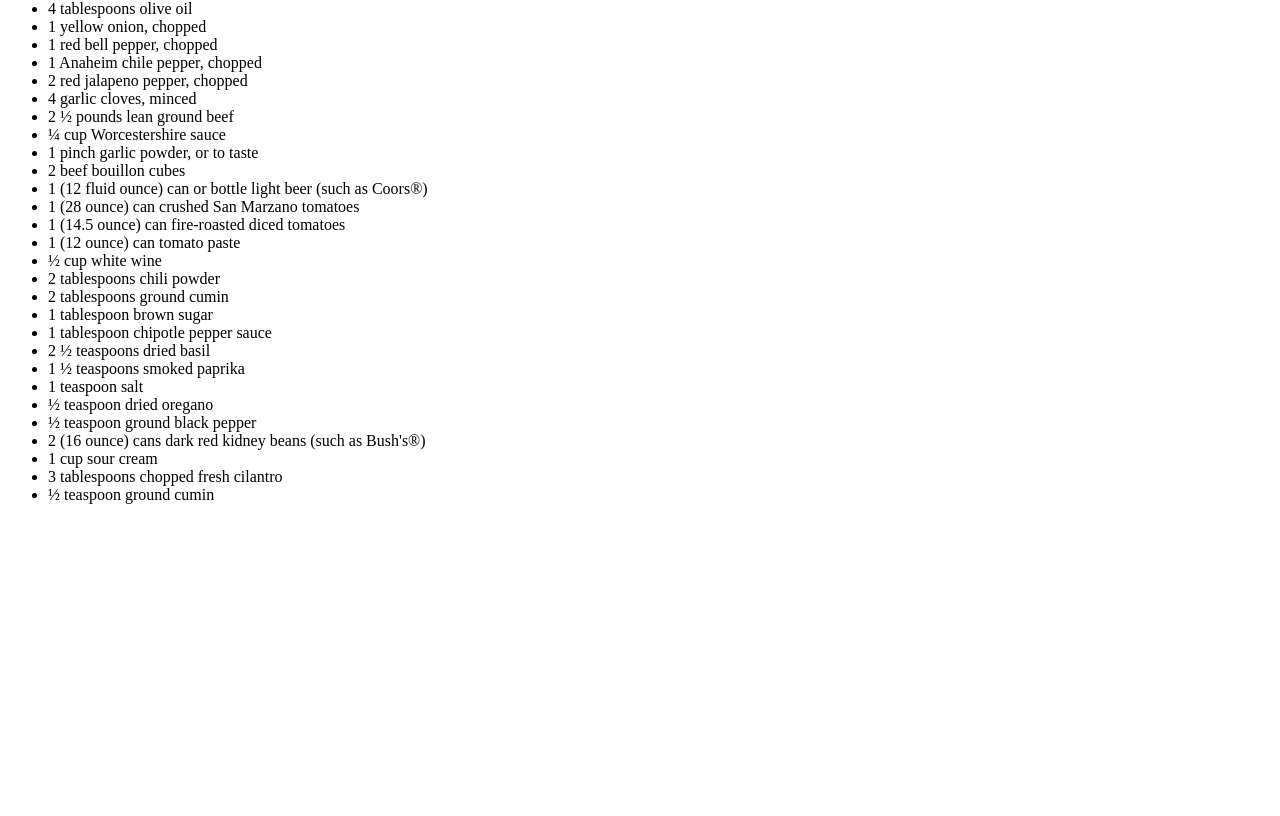
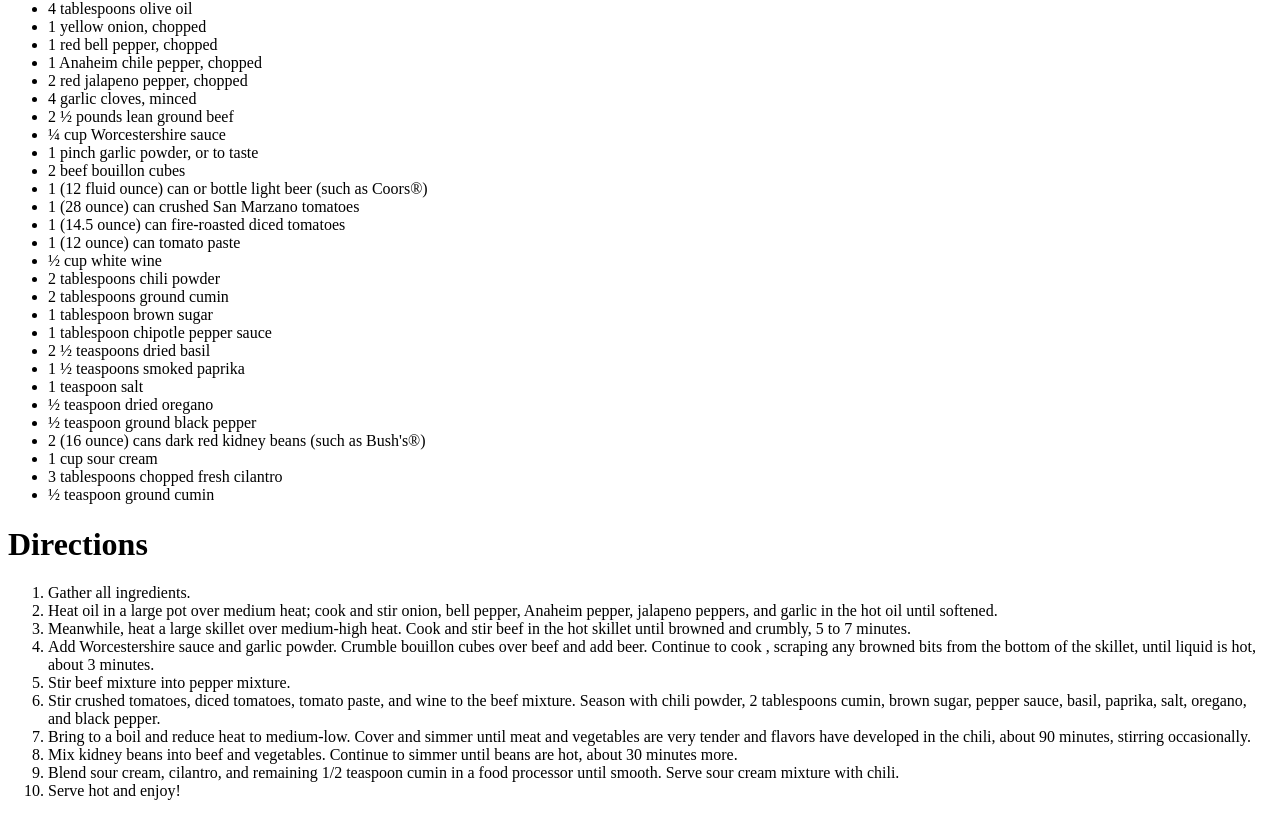
Before and after one commit to lushEgg19/recip, a plain HTML site: page recipes/chili.html in a window 1280 px wide. Shown: the part 273-1089 px from the top of the page. Before the commit the page ends 800 px from the top, so only its background shows below. Drawn offline with Linux system fonts and the light colour scheme.

Commit message:
Add directions

```diff
--- a/recipes/chili.html
+++ b/recipes/chili.html
@@ -41,5 +41,19 @@
         <li>3 tablespoons chopped fresh cilantro</li>
         <li>½ teaspoon ground cumin</li>
     </ul>
+
+    <h1>Directions</h1>
+    <ol>
+        <li>Gather all ingredients.</li>
+        <li>Heat oil in a large pot over medium heat; cook and stir onion, bell pepper, Anaheim pepper, jalapeno peppers, and garlic in the hot oil until softened.</li>
+        <li>Meanwhile, heat a large skillet over medium-high heat. Cook and stir beef in the hot skillet until browned and crumbly, 5 to 7 minutes.</li>
+        <li>Add Worcestershire sauce and garlic powder. Crumble bouillon cubes over beef and add beer. Continue to cook , scraping any browned bits from the bottom of the skillet, until liquid is hot, about 3 minutes.</li>
+        <li>Stir beef mixture into pepper mixture.</li>
+        <li>Stir crushed tomatoes, diced tomatoes, tomato paste, and wine to the beef mixture. Season with chili powder, 2 tablespoons cumin, brown sugar, pepper sauce, basil, paprika, salt, oregano, and black pepper.</li>
+        <li>Bring to a boil and reduce heat to medium-low. Cover and simmer until meat and vegetables are very tender and flavors have developed in the chili, about 90 minutes, stirring occasionally.</li>
+        <li>Mix kidney beans into beef and vegetables. Continue to simmer until beans are hot, about 30 minutes more.</li>
+        <li>Blend sour cream, cilantro, and remaining 1/2 teaspoon cumin in a food processor until smooth. Serve sour cream mixture with chili.</li>
+        <li>Serve hot and enjoy!</li>
+    </ol>
 </body>
 </html>
```
